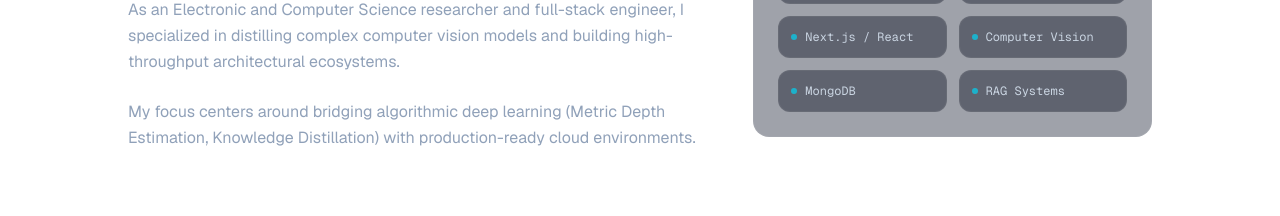
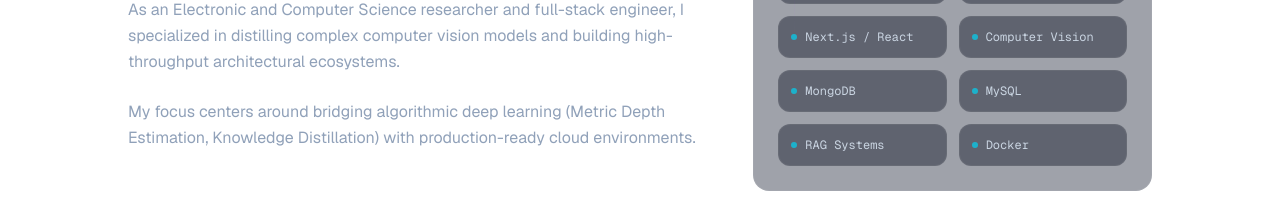
Before and after one commit to AshanDhanush/my-portfolio, a Next.js app: page / in a window 1280 px wide. Shown: the part 1067-1283 px from the top of the page. Built offline with nearby package versions, Linux system fonts and the light colour scheme.

Commit message:
Update AboutMe.js

```diff
--- a/src/app/component/aboutme/AboutMe.js
+++ b/src/app/component/aboutme/AboutMe.js
@@ -3,7 +3,7 @@
 import { motion } from "framer-motion";
 
 export default function AboutMe() {
-    const skills = ["Java (Spring Boot)", "Python (FastAPI)", "Next.js / React", "Computer Vision", "MongoDB", "RAG Systems"];
+    const skills = ["Java (Spring Boot)", "Python (FastAPI)", "Next.js / React", "Computer Vision", "MongoDB", "MySQL", "RAG Systems", "Docker"];
 
     return (
         <section id="about" className="w-full py-24 px-6 relative">
```
